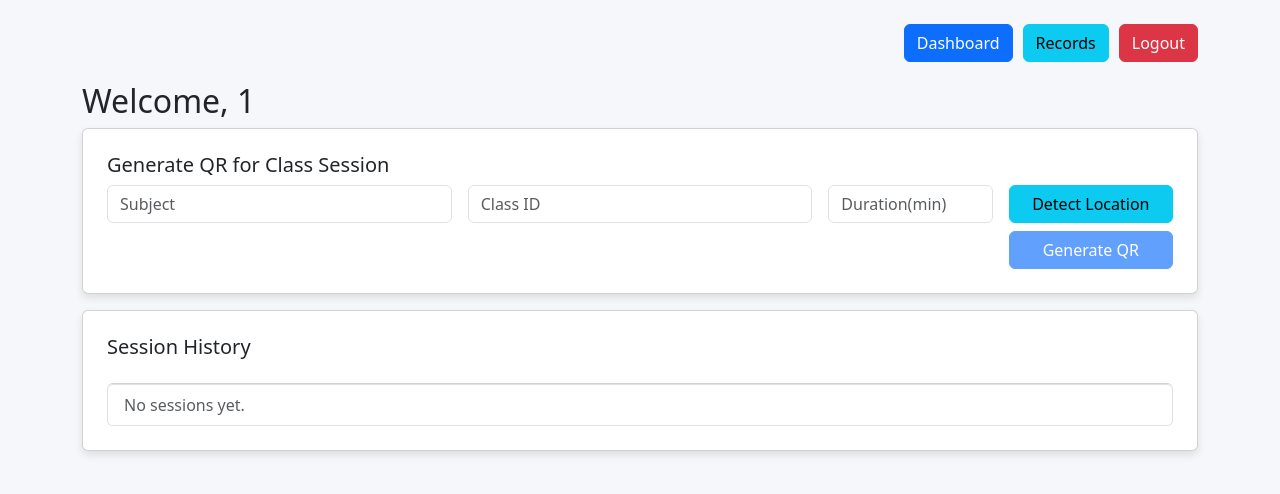
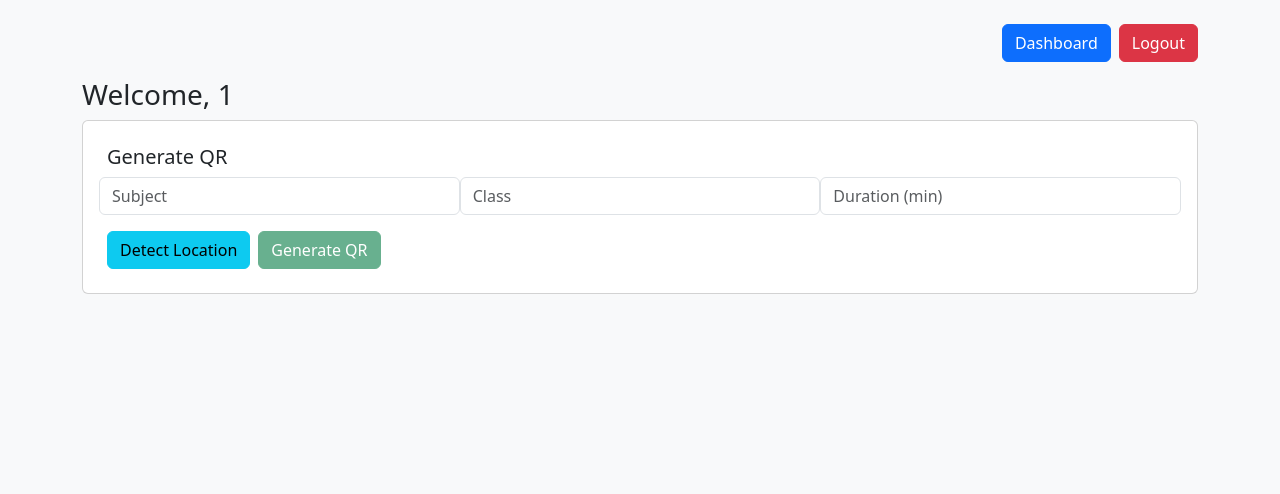
Before and after one commit to shaziya25/CapestoneQR, a Flask app: template templates/dashboard.html in a window 1280 px wide. Shown: the top 494 px of the page. Run offline with Flask 3, Linux system fonts and the light colour scheme; the template is opened without the code that fills it, so the values that code supplies are empty; the visitor is signed in with stand-in values (Sample User, id 1).

Commit message:
meaningful message

```diff
--- a/app.py
+++ b/app.py
@@ -1,4 +1,4 @@
-from flask import Flask, render_template, request, redirect, session, make_response, Response
+from flask import Flask, render_template, request, redirect, session, make_response, Response, url_for
 import csv, uuid, qrcode, os, math
 from datetime import datetime, timedelta
 from io import StringIO
@@ -6,32 +6,26 @@ from io import StringIO
 app = Flask(__name__)
 app.secret_key = "secret123"
 
-# Files
 ADMIN_FILE = "admin.csv"
 SESSION_FILE = "sessions.csv"
 ATT_FILE = "attendance.csv"
 
 MAX_DISTANCE = 80  # meters
 
-@app.after_request
-def add_ngrok_header(response):
-    response.headers["ngrok-skip-browser-warning"] = "true"
-    return response
 
-# --------- DISTANCE FUNCTION (Haversine) ---------
+# ---------- Distance (Haversine) ----------
 def distance_meters(lat1, lon1, lat2, lon2):
-    R = 6371000  # Earth radius in meters
+    R = 6371000
     phi1 = math.radians(lat1)
     phi2 = math.radians(lat2)
     dphi = math.radians(lat2 - lat1)
     dlambda = math.radians(lon2 - lon1)
 
     a = math.sin(dphi / 2) ** 2 + math.cos(phi1) * math.cos(phi2) * math.sin(dlambda / 2) ** 2
-    c = 2 * math.atan2(math.sqrt(a), math.sqrt(1 - a))
+    return R * (2 * math.atan2(math.sqrt(a), math.sqrt(1 - a)))
 
-    return R * c
 
-# ---------------- REGISTER ----------------
+# ---------- REGISTER ----------
 @app.route("/", methods=["GET", "POST"])
 def register():
     if request.method == "POST":
@@ -41,10 +35,10 @@ def register():
             with open(ADMIN_FILE, "a", newline="") as f:
                 csv.writer(f).writerow([admin_id, password])
             return redirect("/login")
-        return render_template("register.html", error="All fields required")
     return render_template("register.html")
 
-# ---------------- LOGIN ----------------
+
+# ---------- LOGIN ----------
 @app.route("/login", methods=["GET", "POST"])
 def login():
     if request.method == "POST":
@@ -58,30 +52,28 @@ def login():
                         return redirect("/dashboard")
         except FileNotFoundError:
             pass
-        return render_template("login.html", error="Invalid credentials")
     return render_template("login.html")
 
-# ---------------- DASHBOARD ----------------
+
+# ---------- DASHBOARD ----------
 @app.route("/dashboard")
 def dashboard():
     if "admin" not in session:
         return redirect("/login")
 
-    admin_id = session["admin"]
+    sessions, records = [], []
     selected_session_id = request.args.get("session_id")
 
-    sessions = []
     try:
         with open(SESSION_FILE) as f:
             for r in csv.reader(f):
-                if r and len(r) >= 9 and r[5] == admin_id:
+                if r and r[5] == session["admin"]:
                     sessions.append(r)
     except FileNotFoundError:
         pass
 
     session_ids = {s[0] for s in sessions}
 
-    records = []
     try:
         with open(ATT_FILE) as f:
             for r in csv.reader(f):
@@ -91,7 +83,7 @@ def dashboard():
     except FileNotFoundError:
         pass
 
-    qr_data = {"session_id": None, "subject": None, "class_id": None, "expiry": None, "device_lock": None}
+    qr_data = dict(session_id=None, subject=None, class_id=None, expiry=None)
 
     if sessions:
         chosen = next((s for s in sessions if s[0] == selected_session_id), sessions[-1])
@@ -99,50 +91,26 @@ def dashboard():
             "session_id": chosen[0],
             "subject": chosen[1],
             "class_id": chosen[2],
-            "expiry": chosen[4],
-            "device_lock": chosen[6]
+            "expiry": chosen[4]
         }
 
     return render_template("dashboard.html", sessions=sessions, records=records, **qr_data)
 
-# ---------------- TOGGLE DEVICE LOCK ----------------
-@app.route("/toggle-lock/<sid>")
-def toggle_lock(sid):
-    if "admin" not in session:
-        return redirect("/login")
 
-    rows = []
-    try:
-        with open(SESSION_FILE) as f:
-            for r in csv.reader(f):
-                if r and r[0] == sid and r[5] == session["admin"]:
-                    if len(r) < 7:
-                        r.append("ON")
-                    r[6] = "OFF" if r[6] == "ON" else "ON"
-                rows.append(r)
-    except FileNotFoundError:
-        pass
-
-    with open(SESSION_FILE, "w", newline="") as f:
-        csv.writer(f).writerows(rows)
-
-    return redirect("/dashboard")
-
-# ---------------- GENERATE QR ----------------
+# ---------- GENERATE QR ----------
 @app.route("/generate", methods=["POST"])
 def generate():
     if "admin" not in session:
         return redirect("/login")
 
-    subject = request.form["subject"].strip()
-    class_id = request.form["class_id"].strip()
-    duration = int(request.form["duration"])
+    subject = request.form.get("subject")
+    class_id = request.form.get("class_id")
+    duration = int(request.form.get("duration", 0))
     lat = request.form.get("latitude")
     lon = request.form.get("longitude")
 
     if not lat or not lon:
-        # Just redirect back with an error? Or better: you can flash message or handle error page
-        return "Location required to generate QR", 400
+        return redirect(url_for("dashboard"))
 
     sid = str(uuid.uuid4())[:8]
     start = datetime.now()
@@ -153,20 +121,17 @@ def generate():
             sid, subject, class_id,
             start.strftime("%Y-%m-%d %H:%M:%S"),
             expiry.strftime("%Y-%m-%d %H:%M:%S"),
-            session["admin"],
-            "ON",
-            lat,
-            lon
+            session["admin"], "ON", lat, lon
         ])
 
     url = request.host_url + f"attendance/{sid}"
     os.makedirs("static", exist_ok=True)
     qrcode.make(url).save("static/qr.png")
 
-    return redirect("/dashboard")
+    return redirect(url_for("dashboard", session_id=sid))
 
 
-# ---------------- ATTENDANCE ----------------
+# ---------- ATTENDANCE ----------
 @app.route("/attendance/<sid>", methods=["GET", "POST"])
 def attendance(sid):
     session_data = None
@@ -174,65 +139,29 @@ def attendance(sid):
         with open(SESSION_FILE) as f:
             for r in csv.reader(f):
                 if r and r[0] == sid:
-                    while len(r) < 9:
-                        r.append("")
                     session_data = r
                     break
     except FileNotFoundError:
         pass
 
     if not session_data:
-        return "Invalid session", 404
+        return "Invalid session"
 
     subject, class_id = session_data[1], session_data[2]
-    device_lock = session_data[6]
-    try:
-        session_lat = float(session_data[7])
-        session_lon = float(session_data[8])
-    except (ValueError, IndexError):
-        return "Session location data missing or corrupted", 500
+    session_lat, session_lon = float(session_data[7]), float(session_data[8])
 
-    error = None
     device_cookie = request.cookies.get("device_id") or str(uuid.uuid4())
 
     if request.method == "POST":
-        name = request.form.get("name")
-        roll = request.form.get("roll")
-        lat = request.form.get("latitude")
-        lon = request.form.get("longitude")
+        name = request.form["name"]
+        roll = request.form["roll"]
+        lat = float(request.form["latitude"])
+        lon = float(request.form["longitude"])
 
-        if not lat or not lon:
-            error = "Location is required!"
-            resp = make_response(render_template("mark_attendance.html", subject=subject, class_id=class_id, error=error))
-            resp.set_cookie("device_id", device_cookie, max_age=60 * 60 * 24 * 30)
-            return resp
-
-        lat = float(lat)
-        lon = float(lon)
         dist = distance_meters(session_lat, session_lon, lat, lon)
-
         if dist > MAX_DISTANCE:
-            error = f"You are too far from the class! ({int(dist)} meters away)"
-            resp = make_response(render_template("mark_attendance.html", subject=subject, class_id=class_id, error=error))
-            resp.set_cookie("device_id", device_cookie, max_age=60 * 60 * 24 * 30)
-            return resp
-
-        try:
-            with open(ATT_FILE) as f:
-                for r in csv.reader(f):
-                    if r and r[0] == sid:
-                        if device_lock == "ON" and r[6] == device_cookie:
-                            error = "Attendance already marked from this device"
-                            resp = make_response(render_template("mark_attendance.html", subject=subject, class_id=class_id, error=error))
-                            resp.set_cookie("device_id", device_cookie, max_age=60 * 60 * 24 * 30)
-                            return resp
-                        if r[3] == roll:
-                            error = "Attendance already marked for this roll number"
-                            resp = make_response(render_template("mark_attendance.html", subject=subject, class_id=class_id, error=error))
-                            resp.set_cookie("device_id", device_cookie, max_age=60 * 60 * 24 * 30)
-                            return resp
-        except FileNotFoundError:
-            pass
+            return render_template("mark_attendance.html", subject=subject, class_id=class_id,
+                                   error="You are too far from the class")
 
         with open(ATT_FILE, "a", newline="") as f:
             csv.writer(f).writerow([
@@ -243,97 +172,24 @@ def attendance(sid):
 
         resp = make_response(render_template("student_result.html",
                                              student_name=name, class_id=class_id,
-                                             total_classes=1, attended=1, missed=0,
-                                             percent=100, status="Good Standing"))
+                                             total_classes=1, attended=1,
+                                             missed=0, percent=100,
+                                             status="Good Standing"))
         resp.set_cookie("device_id", device_cookie, max_age=60 * 60 * 24 * 30)
         return resp
 
-    resp = make_response(render_template("mark_attendance.html", subject=subject, class_id=class_id, error=error))
+    resp = make_response(render_template("mark_attendance.html",
+                                         subject=subject, class_id=class_id))
     resp.set_cookie("device_id", device_cookie, max_age=60 * 60 * 24 * 30)
     return resp
 
-# ---------------- RECORDS ----------------
-@app.route("/records", methods=["GET", "POST"])
-def records():
-    if "admin" not in session:
-        return redirect("/login")
 
-    admin_id = session["admin"]
-    search_query = ""
-    selected_session_id = request.args.get("session_id")
-
-    if request.method == "POST":
-        search_query = request.form.get("search", "").strip().lower()
-        selected_session_id = request.form.get("session_id")
-
-    admin_sessions = []
-    try:
-        with open(SESSION_FILE) as f:
-            for row in csv.reader(f):
-                if row and len(row) >= 9 and row[5] == admin_id:
-                    admin_sessions.append(row)
-    except FileNotFoundError:
-        pass
-
-    session_ids = {s[0] for s in admin_sessions}
-    records = []
-
-    if selected_session_id and selected_session_id in session_ids:
-        try:
-            with open(ATT_FILE) as f:
-                for row in csv.reader(f):
-                    if not row or len(row) < 6:
-                        continue
-                    if row[0] != selected_session_id:
-                        continue
-                    if search_query and search_query not in row[3].lower() and search_query not in row[4].lower():
-                        continue
-                    records.append(row)
-        except FileNotFoundError:
-            pass
-
-    return render_template("records.html", records=records, sessions=admin_sessions,
-                           selected_session_id=selected_session_id, search_query=search_query)
-
-# ---------------- DOWNLOAD ----------------
-@app.route("/download")
-def download():
-    if "admin" not in session:
-        return redirect("/login")
-
-    session_id = request.args.get("session_id")
-    if not session_id:
-        return "Session ID not specified", 400
-
-    output = StringIO()
-    writer = csv.writer(output)
-    writer.writerow(["session_id", "subject", "class_id", "roll", "name", "timestamp", "device_cookie", "distance_m"])
-
-    found = False
-    try:
-        with open(ATT_FILE, newline='') as f:
-            reader = csv.reader(f)
-            for row in reader:
-                if row and row[0] == session_id:
-                    writer.writerow(row)
-                    found = True
-    except FileNotFoundError:
-        return "Attendance file not found", 404
-
-    if not found:
-        return "No attendance records for this session", 404
-
-    output.seek(0)
-    filename = f"attendance_{session_id}.csv"
-    return Response(output.getvalue(),
-                    mimetype="text/csv",
-                    headers={"Content-Disposition": f"attachment; filename={filename}"})
-
-# ---------------- LOGOUT ----------------
+# ---------- LOGOUT ----------
 @app.route("/logout")
 def logout():
     session.clear()
     return redirect("/login")
 
+
 if __name__ == "__main__":
-    app.run(debug=True, host="0.0.0.0", port=5000)
+    app.run(debug=True)
--- a/templates/dashboard.html
+++ b/templates/dashboard.html
@@ -1,162 +1,80 @@
 <!DOCTYPE html>
 <html lang="en">
 <head>
-<meta charset="UTF-8" />
-<meta name="viewport" content="width=device-width, initial-scale=1" />
-<title>Dashboard - QR Attendance</title>
-<link href="https://cdn.jsdelivr.net/npm/bootstrap@5.3.2/dist/css/bootstrap.min.css" rel="stylesheet" />
-<style>
-    body { background: #f5f7fa; }
-    .card { box-shadow: 0 4px 8px rgba(0,0,0,0.1); margin-bottom: 20px; transition: 0.3s; }
-    .card:hover { transform: translateY(-3px); }
-    .top-bar { display: flex; justify-content: flex-end; gap: 10px; margin-bottom: 20px; flex-wrap: wrap; }
-    .qr-section { text-align: center; margin-top: 20px; }
-    .countdown { font-weight: bold; color: red; }
-</style>
+<meta charset="UTF-8">
+<title>Dashboard</title>
+<link href="https://cdn.jsdelivr.net/npm/bootstrap@5.3.2/dist/css/bootstrap.min.css" rel="stylesheet">
 </head>
-<body>
+<body class="bg-light">
+
 <div class="container mt-4">
 
-    <div class="top-bar">
+<div class="d-flex justify-content-end gap-2 mb-3">
     <a href="/dashboard" class="btn btn-primary">Dashboard</a>
-        <a href="/records" class="btn btn-info">Records</a>
-        {% if session_id %}
-        <a href="/download?session_id={{ session_id }}" class="btn btn-success">Download CSV</a>
-        {% endif %}
     <a href="/logout" class="btn btn-danger">Logout</a>
 </div>
 
-    <h2>Welcome, {{ session['admin'] }}</h2>
+<h3>Welcome, {{ session['admin'] }}</h3>
 
-    <!-- Generate QR -->
-    <div class="card p-4 mb-3">
-        <h5>Generate QR for Class Session</h5>
-        <form method="POST" action="/generate" class="row g-3" id="generateForm">
-            <div class="col-md-4">
-                <input type="text" name="subject" class="form-control" placeholder="Subject" required />
-            </div>
-            <div class="col-md-4">
-                <input type="text" name="class_id" class="form-control" placeholder="Class ID" required />
-            </div>
-            <div class="col-md-2">
-                <input type="number" name="duration" class="form-control" placeholder="Duration(min)" required />
+<div class="card p-4 mb-4">
+<h5>Generate QR</h5>
+
+<form method="POST" action="/generate" id="qrForm" class="row g-3">
+
+<input type="text" name="subject" class="form-control col" placeholder="Subject" required>
+<input type="text" name="class_id" class="form-control col" placeholder="Class" required>
+<input type="number" name="duration" class="form-control col" placeholder="Duration (min)" required>
+
+<input type="hidden" name="latitude" id="latitude">
+<input type="hidden" name="longitude" id="longitude">
+
+<div class="col-12 d-flex gap-2">
+<button type="button" id="detectBtn" class="btn btn-info">Detect Location</button>
+<button type="submit" id="generateBtn" class="btn btn-success" disabled>Generate QR</button>
 </div>
 
-            <!-- Hidden latitude & longitude inputs -->
-            <input type="hidden" name="latitude" id="latitude" />
-            <input type="hidden" name="longitude" id="longitude" />
-
-            <div class="col-md-2 d-flex flex-column gap-2">
-                <button type="button" id="detectLocationBtn" class="btn btn-info w-100">Detect Location</button>
-                <button type="submit" id="generateBtn" class="btn btn-primary w-100" disabled>Generate QR</button>
-            </div>
-        </form>
-        <div id="locationError" class="alert alert-danger mt-2 d-none">
-            Location permission is required to generate QR.
-        </div>
+<div id="locError" class="alert alert-danger d-none mt-2">
+Location permission is required.
 </div>
 
-    <!-- QR Display -->
-    {% if session_id %}
-    <div class="card p-4 qr-section mb-3">
-        <h5>QR Code for Session: {{ session_id }}</h5>
-        <p>Subject: {{ subject }} | Class: {{ class_id }}</p>
-        <img src="{{ url_for('static', filename='qr.png') }}" style="max-width:200px;" />
-        <p class="countdown">Expires at: {{ expiry }}</p>
-    </div>
-    {% endif %}
-
-    <!-- Session History -->
-    <div class="card p-4 mb-3">
-        <h5>Session History</h5>
-        <ul class="list-group mt-3">
-            {% for s in sessions %}
-            <li class="list-group-item d-flex justify-content-between align-items-center flex-wrap">
-                <div>
-                    <strong>{{ s[1] }}</strong> (Class {{ s[2] }})<br />
-                    <small>{{ s[3] }}</small><br />
-                    <!-- Show admin session lat/lon if exists -->
-                    {% if s|length > 8 %}
-                    <small>Admin Location: {{ s[7] }}, {{ s[8] }}</small>
-                    {% endif %}
-                </div>
-                <div>
-                    {% if s[6] == "ON" %}
-                    <a href="/toggle-lock/{{ s[0] }}" class="btn btn-danger btn-sm">🔒 Lock ON</a>
-                    {% else %}
-                    <a href="/toggle-lock/{{ s[0] }}" class="btn btn-success btn-sm">🔓 Lock OFF</a>
-                    {% endif %}
-                </div>
-                <a href="/dashboard?session_id={{ s[0] }}" class="btn btn-sm btn-outline-primary mt-2 mt-md-0">View Attendance</a>
-            </li>
-            {% else %}
-            <li class="list-group-item text-muted">No sessions yet.</li>
-            {% endfor %}
-        </ul>
+</form>
 </div>
 
-    <!-- Attendance Records -->
-    {% if records %}
-    <div class="card p-4 mb-3">
-        <h5>Attendance Records</h5>
-        <table class="table table-striped table-bordered mt-3">
-            <thead>
-                <tr><th>Roll No</th><th>Name</th><th>Timestamp</th></tr>
-            </thead>
-            <tbody>
-                {% for r in records %}
-                <tr>
-                    <td>{{ r[3] }}</td>
-                    <td>{{ r[4] }}</td>
-                    <td>{{ r[5] }}</td>
-                </tr>
-                {% endfor %}
-            </tbody>
-        </table>
+{% if session_id %}
+<div class="card p-4 text-center">
+<h5>QR Code</h5>
+<p>{{ subject }} - {{ class_id }}</p>
+<img src="{{ url_for('static', filename='qr.png') }}" width="200">
+<p class="text-danger">Expires at {{ expiry }}</p>
 </div>
 {% endif %}
 
 </div>
 
-<script src="https://cdn.jsdelivr.net/npm/bootstrap@5.3.2/dist/js/bootstrap.bundle.min.js"></script>
 <script>
-    const detectBtn = document.getElementById("detectLocationBtn");
+const detectBtn = document.getElementById("detectBtn");
 const generateBtn = document.getElementById("generateBtn");
-    const errorBox = document.getElementById("locationError");
-    const latInput = document.getElementById("latitude");
-    const lonInput = document.getElementById("longitude");
-
-    generateBtn.disabled = true;
+const lat = document.getElementById("latitude");
+const lon = document.getElementById("longitude");
+const err = document.getElementById("locError");
 
 detectBtn.onclick = () => {
-        errorBox.classList.add("d-none");
-
-        if (!navigator.geolocation) {
-            alert("Geolocation is not supported by your browser.");
-            return;
-        }
-
-        detectBtn.disabled = true;
-        detectBtn.innerText = "Detecting location...";
+    err.classList.add("d-none");
 
     navigator.geolocation.getCurrentPosition(
-            (pos) => {
-                latInput.value = pos.coords.latitude;
-                lonInput.value = pos.coords.longitude;
-
+        pos => {
+            lat.value = pos.coords.latitude;
+            lon.value = pos.coords.longitude;
             generateBtn.disabled = false;
-                detectBtn.disabled = false;
             detectBtn.innerText = "Location Detected ✓";
         },
         () => {
-                detectBtn.disabled = false;
-                detectBtn.innerText = "Detect Location";
-                generateBtn.disabled = true;
-                errorBox.classList.remove("d-none");
+            err.classList.remove("d-none");
         },
-            { enableHighAccuracy: true, timeout: 10000 }
+        { enableHighAccuracy: true }
     );
 };
 </script>
+
 </body>
 </html>
```
Lines whose indentation alone changed are shown as unchanged.
